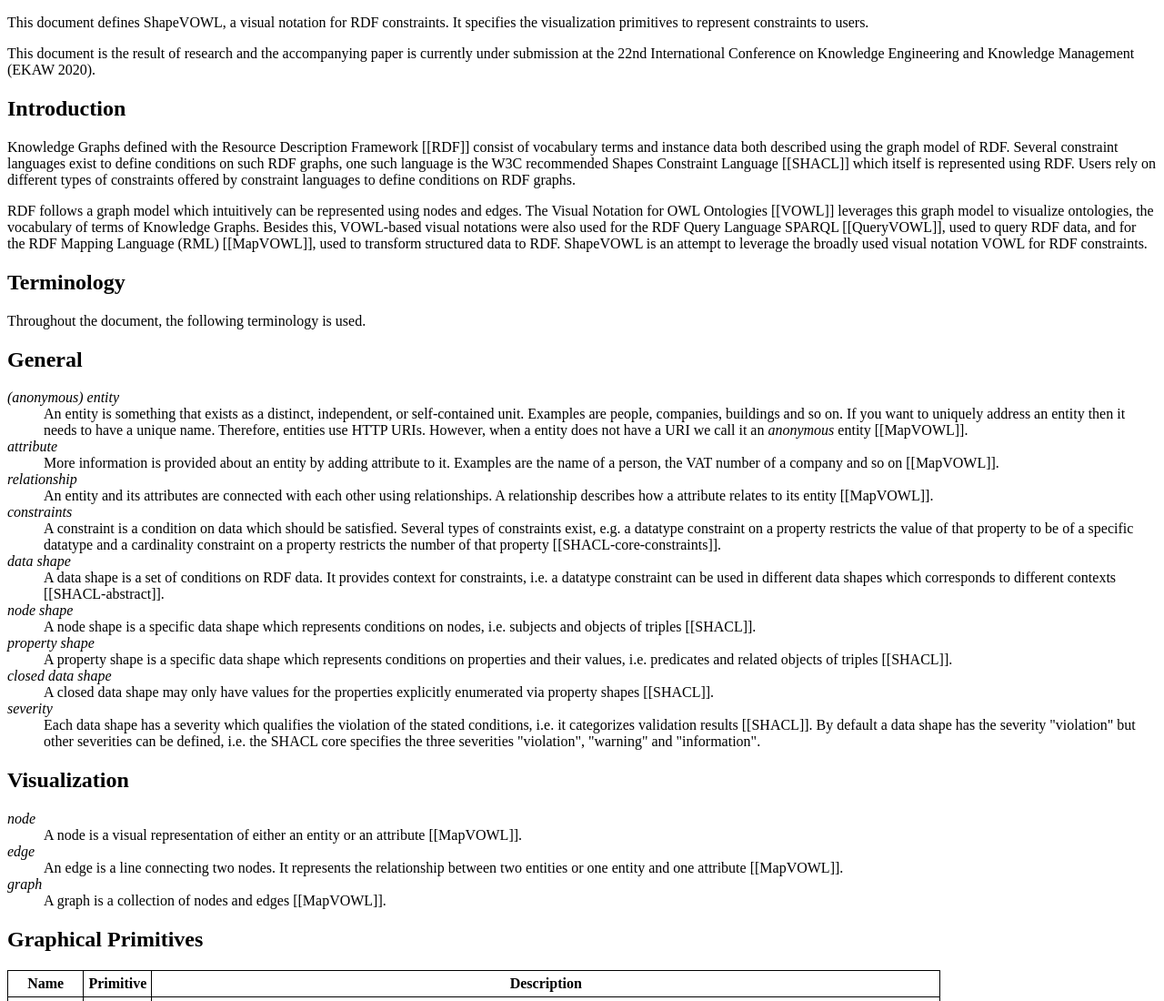
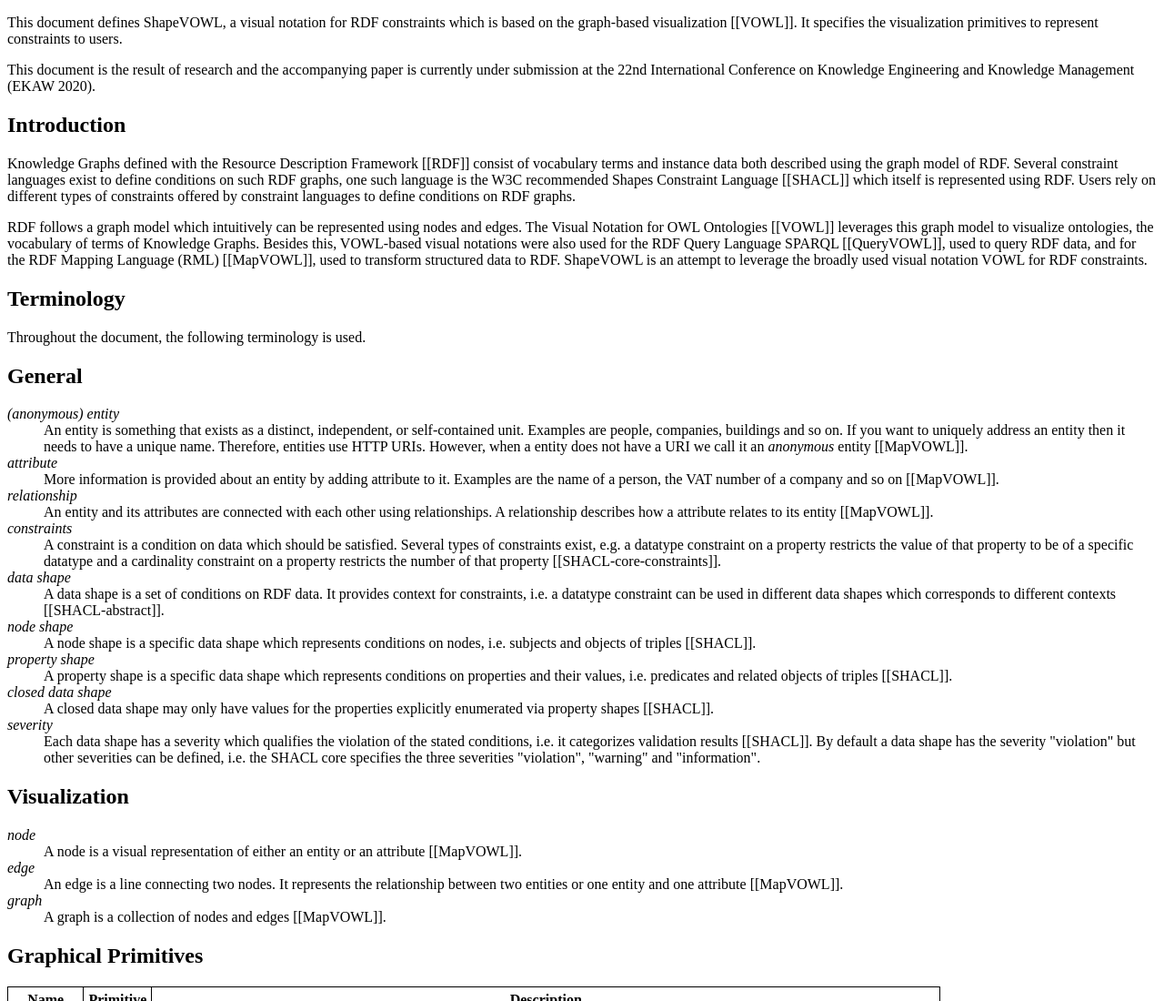
Before and after one commit to KNowledgeOnWebScale/shapevowl-spec, a plain HTML site: page index.html in a window 1280 px wide. Shown: the top 1100 px of the page at 91% size. Drawn offline with Linux system fonts and the light colour scheme.

Commit message:
refined abstract: provided more information

```diff
--- a/index.html
+++ b/index.html
@@ -75,7 +75,8 @@
 <section id='abstract'>
     <p>
 
-      This document  defines ShapeVOWL, a visual notation for RDF constraints. It specifies the visualization primitives to represent constraints to users.
+      This document defines ShapeVOWL, a visual notation for RDF constraints which is based on the graph-based visualization [[VOWL]].
+      It specifies the visualization primitives to represent constraints to users.
 
     </p>
 </section>
```
